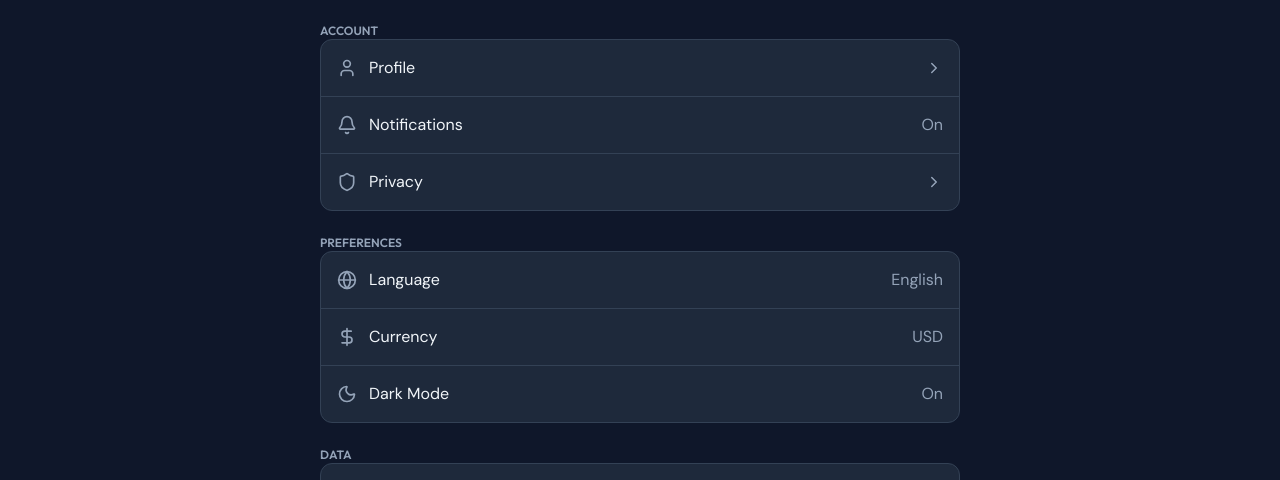
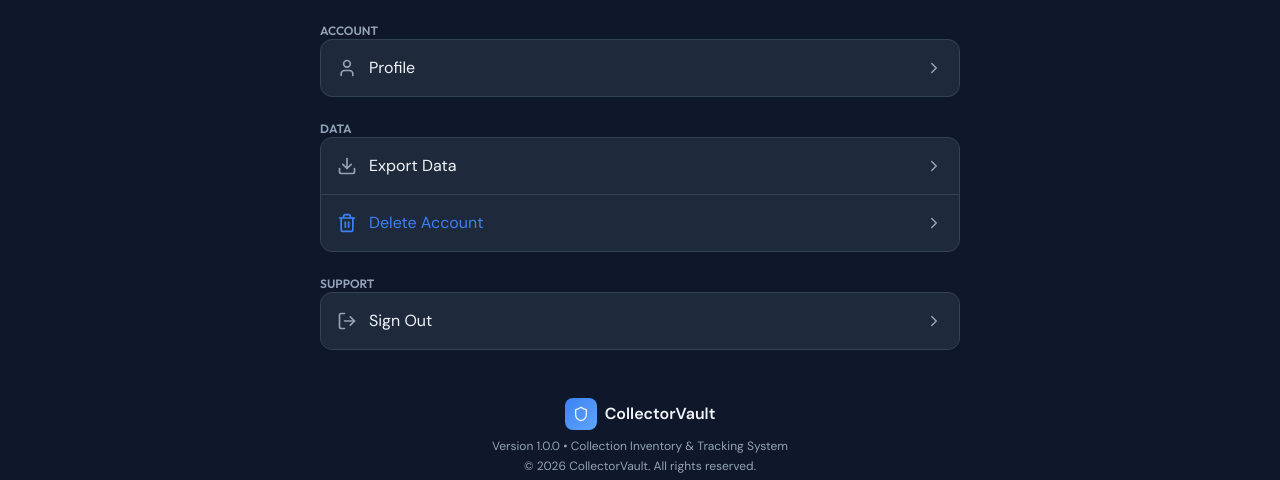
Before and after one commit to leonptucker3886-lab/Collectorshub, a Next.js app: page /settings in a window 1280 px wide. Shown: the part 169-649 px from the top of the page. Built offline with nearby package versions, Linux system fonts and the light colour scheme; no server answers; sample sign-in values are in the browser's storage.

Commit message:
fix: modal z-index, simplify settings, update colors

```diff
--- a/src/app/globals.css
+++ b/src/app/globals.css
@@ -221,7 +221,7 @@ h1, h2, h3, h4, h5, h6 {
   inset: 0;
   background: rgba(0, 0, 0, 0.7);
   backdrop-filter: blur(4px);
-  z-index: 50;
+  z-index: 200;
   display: flex;
   align-items: flex-end;
   justify-content: center;
--- a/src/app/settings/page.tsx
+++ b/src/app/settings/page.tsx
@@ -6,8 +6,7 @@ import { useAuth } from '@/contexts/AuthContext';
 import { useStore } from '@/contexts/StoreContext';
 import Navigation from '@/components/Navigation';
 import {
-  Settings, User, Bell, Shield, HelpCircle, LogOut,
-  Trash2, Download, Moon, Globe, DollarSign, ChevronRight
+  Settings, User, Trash2, Download, LogOut, ChevronRight, Shield
 } from 'lucide-react';
 
 export default function SettingsPage() {
@@ -49,16 +48,6 @@ export default function SettingsPage() {
       title: 'Account',
       items: [
         { icon: User, label: 'Profile', value: '', onClick: () => router.push('/profile') },
-        { icon: Bell, label: 'Notifications', value: 'On', onClick: () => {} },
-        { icon: Shield, label: 'Privacy', value: '', onClick: () => {} },
-      ]
-    },
-    {
-      title: 'Preferences',
-      items: [
-        { icon: Globe, label: 'Language', value: 'English', onClick: () => {} },
-        { icon: DollarSign, label: 'Currency', value: 'USD', onClick: () => {} },
-        { icon: Moon, label: 'Dark Mode', value: 'On', onClick: () => {} },
       ]
     },
     {
@@ -71,7 +60,6 @@ export default function SettingsPage() {
     {
       title: 'Support',
       items: [
-        { icon: HelpCircle, label: 'Help Center', value: '', onClick: () => {} },
         { icon: LogOut, label: 'Sign Out', value: '', onClick: handleSignOut },
       ]
     }
@@ -144,7 +132,7 @@ export default function SettingsPage() {
         {/* App Info */}
         <div className="text-center py-6">
           <div className="flex items-center justify-center gap-2 mb-2">
-            <div className="w-8 h-8 rounded-lg flex items-center justify-center" style={{ background: 'linear-gradient(135deg, #E94560, #FF6B6B)' }}>
+            <div className="w-8 h-8 rounded-lg flex items-center justify-center" style={{ background: 'linear-gradient(135deg, #3B82F6, #60A5FA)' }}>
               <Shield size={16} />
             </div>
             <span className="font-semibold">CollectorVault</span>
```
